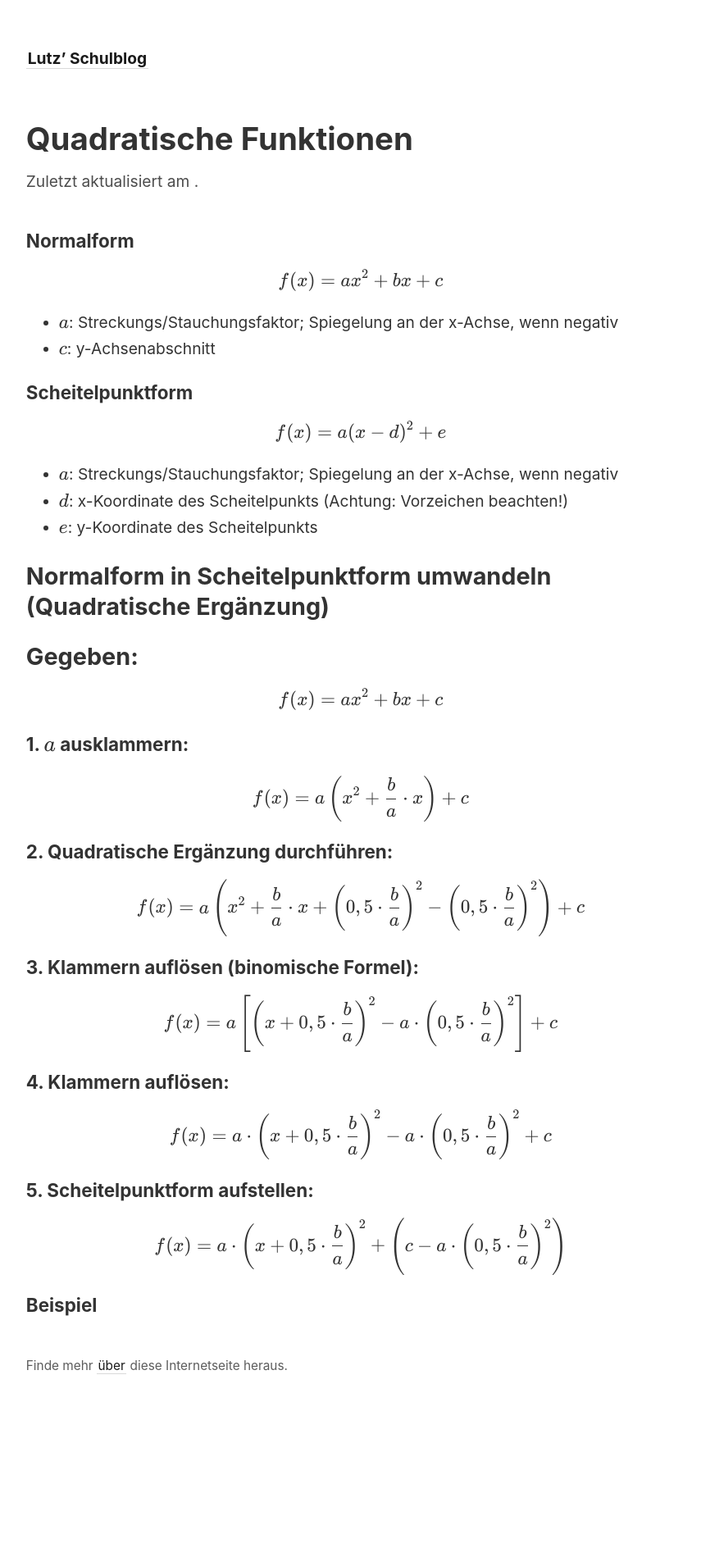
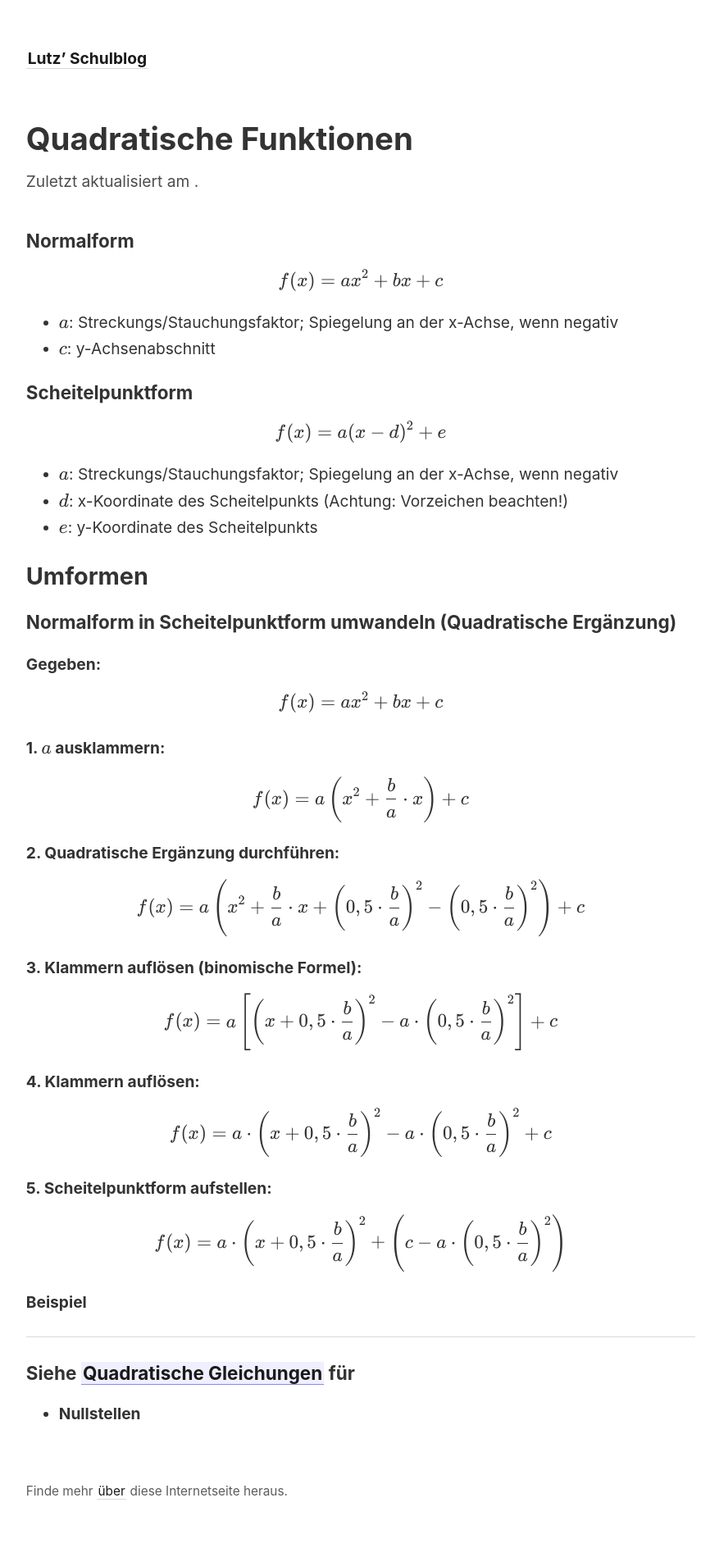
Before and after one commit to lutz-stu/school-blog, a Jekyll site: the page built from _notes/Mathe/quadratische-funktionen.md, in a window 1280 px wide. Shown: the whole page at 82% size, without its empty margins (45-900 px from the left). Built offline with Jekyll 4.4.1, drawn with Linux system fonts in a browser that asks for light colours; before the commit the page ends 1745 px from its top, so only the background shows below that.

Commit message:
Update Mathe content (Quadratische Funktionen)

```diff
--- a/_notes/Mathe/quadratische-funktionen.md
+++ b/_notes/Mathe/quadratische-funktionen.md
@@ -17,30 +17,37 @@ $$ f(x) = a(x - d)^2 + e $$
 - $d$: x-Koordinate des Scheitelpunkts (Achtung: Vorzeichen beachten!)
 - $e$: y-Koordinate des Scheitelpunkts
 
-## Normalform in Scheitelpunktform umwandeln (Quadratische Ergänzung)
+## Umformen
 
-## Gegeben:
+### Normalform in Scheitelpunktform umwandeln (Quadratische Ergänzung)
+
+#### Gegeben:
 
 $$ f(x) = ax^2 + bx + c $$
 
-### 1. $a$ ausklammern:
+#### 1. $a$ ausklammern:
 
 $$ f(x) = a \left( x^2 + \frac{b}{a} \cdot x \right) + c $$
 
-### 2. Quadratische Ergänzung durchführen:
+#### 2. Quadratische Ergänzung durchführen:
 
 $$ f(x) = a \left( x^2 + \frac{b}{a} \cdot x + \left( 0,5 \cdot \frac{b}{a} \right)^2 - \left( 0,5 \cdot \frac{b}{a} \right)^2 \right) + c $$
 
-### 3. Klammern auflösen (binomische Formel):
+#### 3. Klammern auflösen (binomische Formel):
 
 $$ f(x) = a \left[ \left( x + 0,5 \cdot \frac{b}{a} \right)^2 - a \cdot \left( 0,5 \cdot \frac{b}{a} \right)^2 \right] + c $$
 
-### 4. Klammern auflösen:
+#### 4. Klammern auflösen:
 
 $$ f(x) = a \cdot \left( x + 0,5 \cdot \frac{b}{a} \right)^2 - a \cdot \left( 0,5 \cdot \frac{b}{a} \right)^2 + c $$
 
-### 5. Scheitelpunktform aufstellen:
+#### 5. Scheitelpunktform aufstellen:
 
 $$ f(x) = a \cdot \left( x + 0,5 \cdot \frac{b}{a} \right)^2 + \left( c - a \cdot \left( 0,5 \cdot \frac{b}{a} \right)^2 \right) $$
 
-### Beispiel
+#### Beispiel
+
+---
+
+### Siehe [[Quadratische Gleichungen]] für
+- **Nullstellen**
```
Also changed, not shown: _notes/Mathe/index.md (+1 -1 lines).
